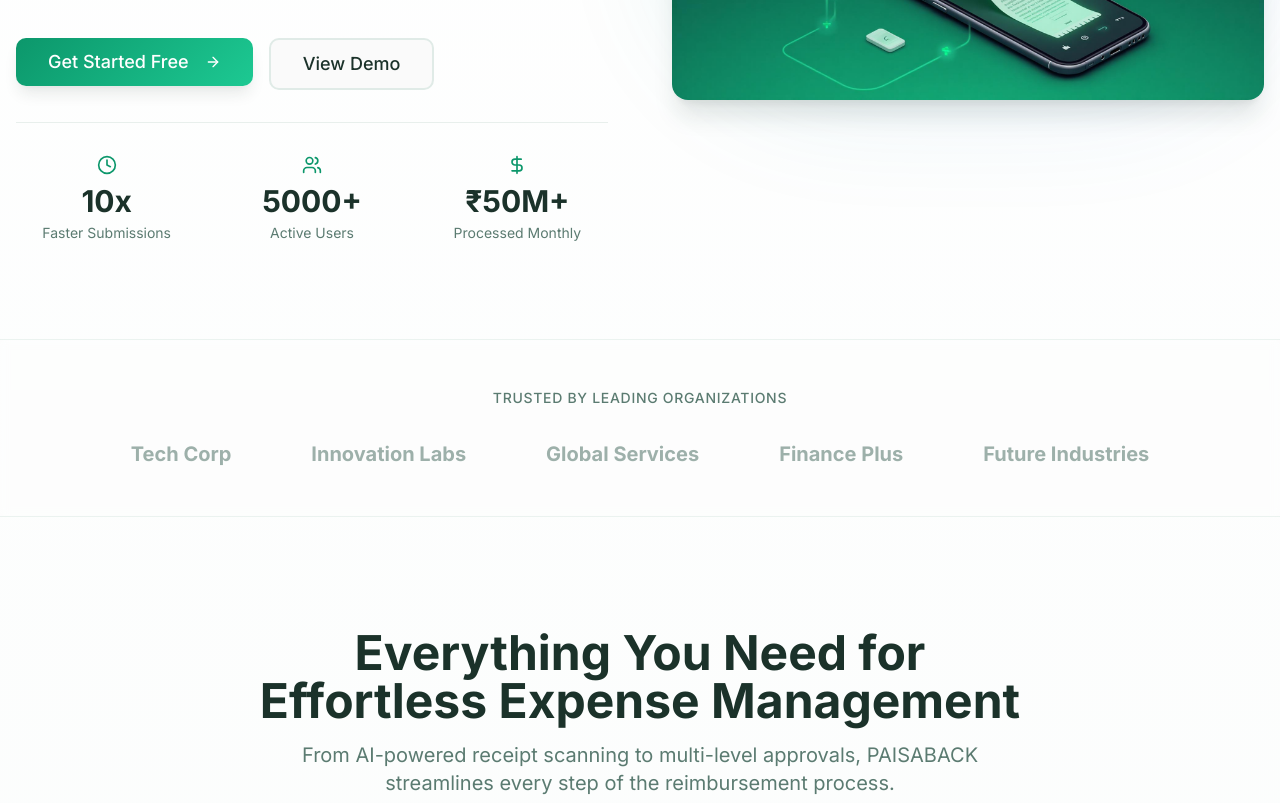
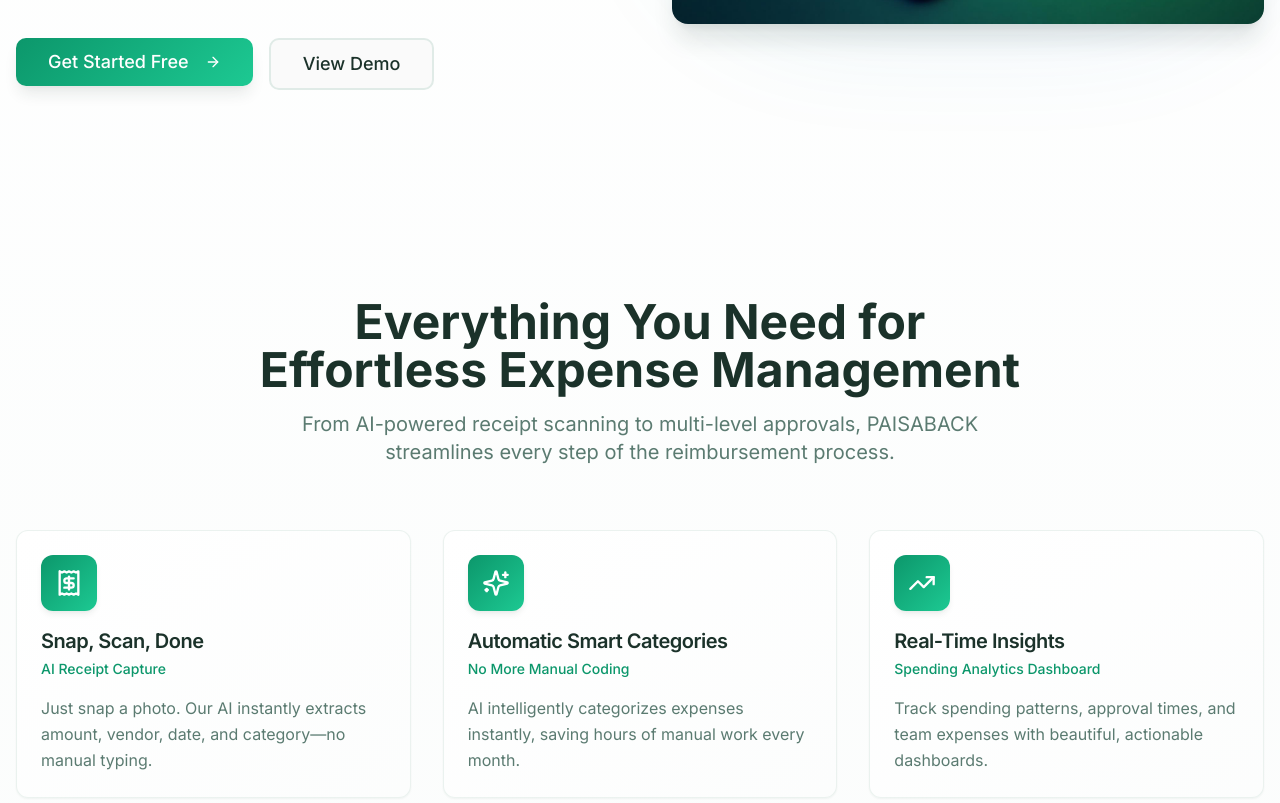
Before and after one commit to aiteam33-del/paisaback, a React (Vite) app: page / in a window 1280 px wide. Shown: the part 520-1323 px from the top of the page. Built offline with nearby package versions, Linux system fonts and the light colour scheme; the HTML template or start-up script is replaced by a standard one.

Commit message:
Refactor landing page

```diff
--- a/src/pages/Index.tsx
+++ b/src/pages/Index.tsx
@@ -2,8 +2,8 @@ import { Link } from "react-router-dom";
 import { Button } from "@/components/ui/button";
 import { Card, CardContent, CardDescription, CardHeader, CardTitle } from "@/components/ui/card";
 import { Navigation } from "@/components/ui/navigation";
-import { Receipt, Sparkles, TrendingUp, Shield, Zap, CheckCircle2, ArrowRight, Clock, Users, DollarSign } from "lucide-react";
-import heroImage from "@/assets/hero-image-new.png";
+import { Receipt, Sparkles, TrendingUp, Shield, Zap, CheckCircle2, ArrowRight } from "lucide-react";
+import heroImage from "@/assets/hero-image-modern.png";
 
 const Index = () => {
   const features = [
@@ -45,19 +45,6 @@ const Index = () => {
     },
   ];
 
-  const stats = [
-    { icon: Clock, value: "10x", label: "Faster Submissions" },
-    { icon: Users, value: "5000+", label: "Active Users" },
-    { icon: DollarSign, value: "₹50M+", label: "Processed Monthly" },
-  ];
-
-  const trustedCompanies = [
-    "Tech Corp",
-    "Innovation Labs",
-    "Global Services",
-    "Finance Plus",
-    "Future Industries",
-  ];
 
   return (
     <div className="min-h-screen bg-gradient-subtle">
@@ -98,20 +85,6 @@ const Index = () => {
                   </Button>
                 </Link>
               </div>
-
-              {/* Stats */}
-              <div className="grid grid-cols-3 gap-6 pt-8 border-t border-border/60">
-                {stats.map((stat, index) => {
-                  const Icon = stat.icon;
-                  return (
-                    <div key={index} className="text-center">
-                      <Icon className="w-5 h-5 text-primary mx-auto mb-2" />
-                      <div className="text-2xl md:text-3xl font-bold text-foreground">{stat.value}</div>
-                      <div className="text-xs md:text-sm text-muted-foreground mt-1">{stat.label}</div>
-                    </div>
-                  );
-                })}
-              </div>
             </div>
 
             <div className="relative order-first lg:order-last">
@@ -121,25 +94,6 @@ const Index = () => {
                 alt="PAISABACK AI-powered expense management showing receipt scanning in action"
                 className="relative rounded-2xl shadow-xl w-full"
               />
-            </div>
-          </div>
-        </section>
-
-        {/* Social Proof */}
-        <section className="py-12 border-y border-border/50 bg-card/30 backdrop-blur-sm">
-          <div className="container mx-auto px-4">
-            <p className="text-center text-sm text-muted-foreground mb-8 font-medium uppercase tracking-wider">
-              Trusted by Leading Organizations
-            </p>
-            <div className="flex flex-wrap justify-center items-center gap-8 md:gap-12">
-              {trustedCompanies.map((company, index) => (
-                <div
-                  key={index}
-                  className="text-lg md:text-xl font-bold text-muted-foreground/60 hover:text-foreground transition-colors px-4"
-                >
-                  {company}
-                </div>
-              ))}
             </div>
           </div>
         </section>
```
Also changed, not shown: src/assets/hero-image-modern.png (added).
